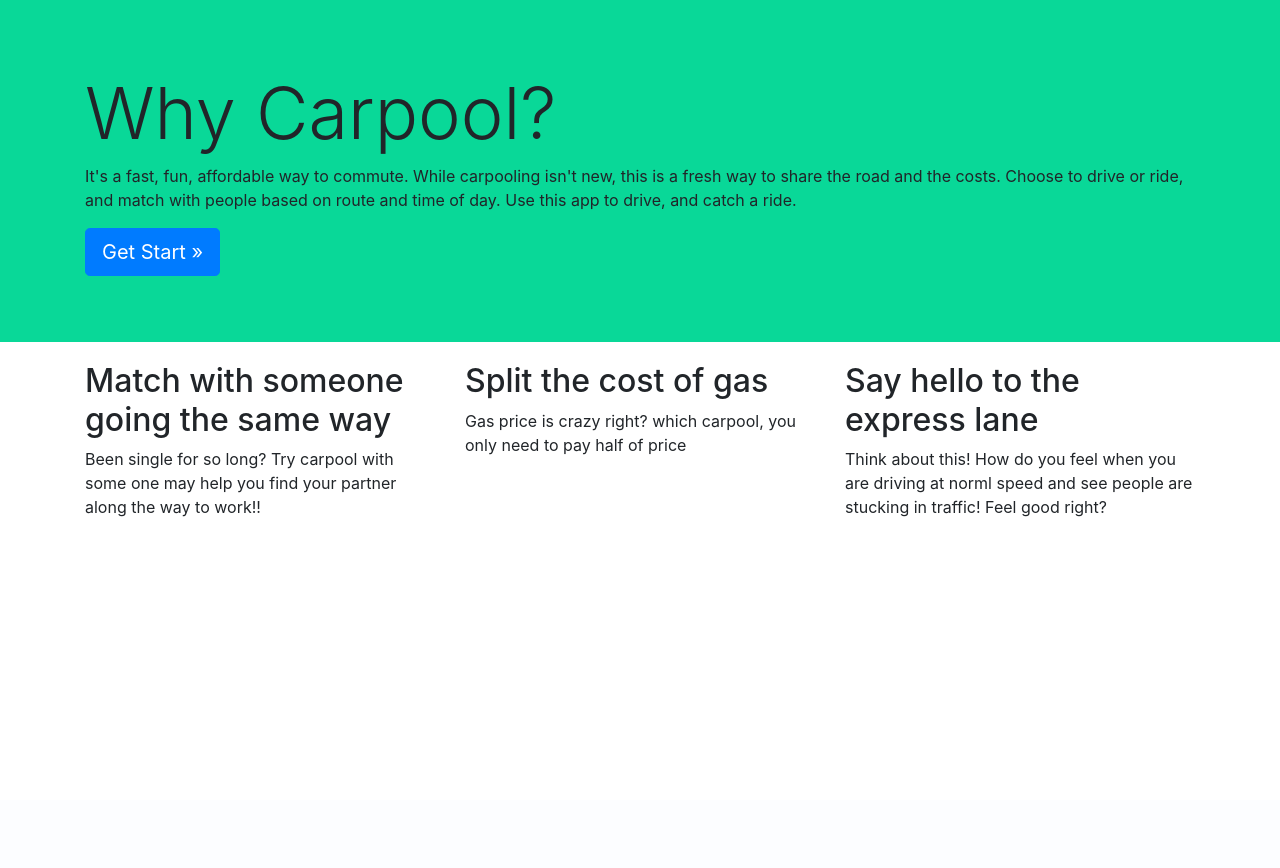
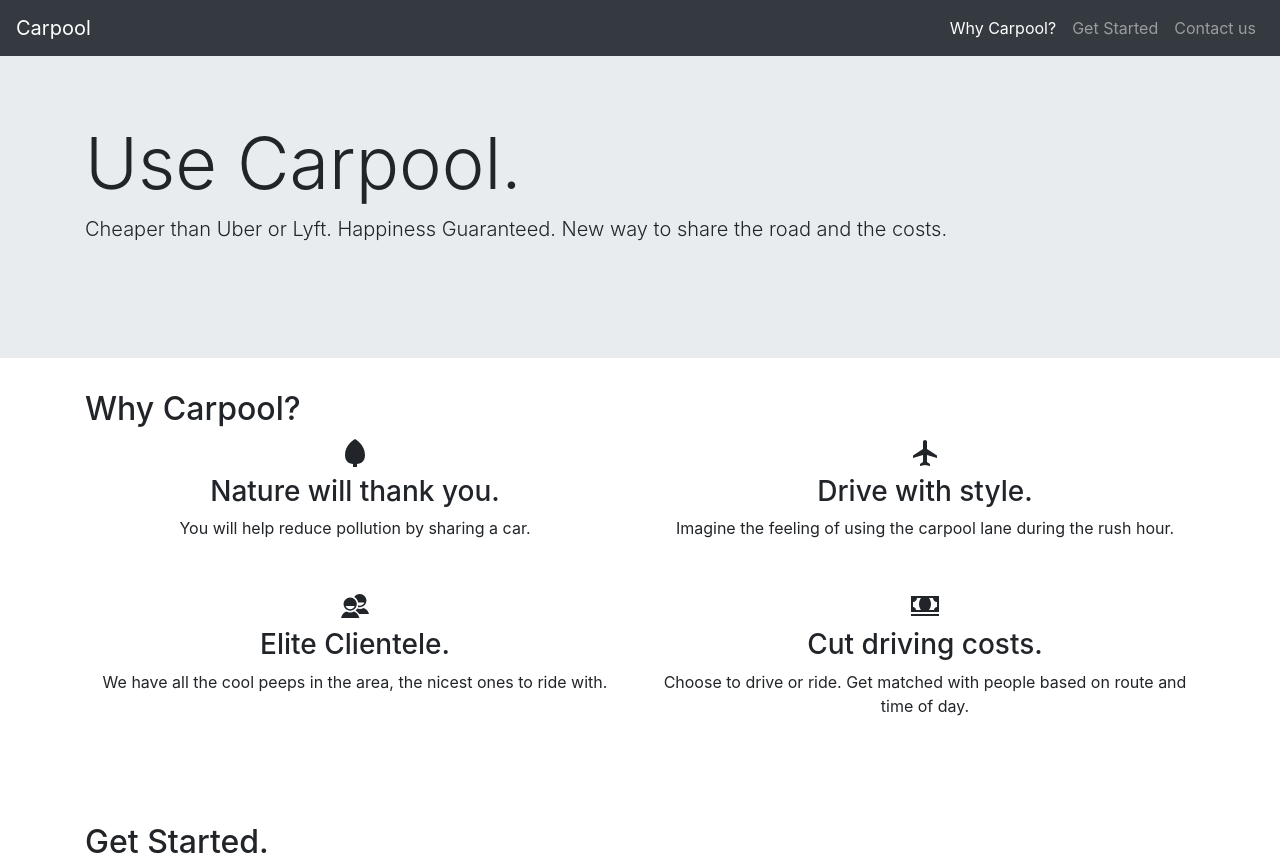
Before and after one commit to geniedavalos/carpool, a Django app: page / in a window 1280 px wide. Shown: the top 868 px of the page. Before the commit the page ends 517 px from the top, so only its background shows below. Run offline with Django 3.2, Linux system fonts and the light colour scheme; parts of the project's set-up code (start-up, migrations or seed data) failed here and were passed over; some libraries are stand-ins or nearby versions.

Commit message:
Update introduction.html.

```diff
--- a/carpool/apps/one_app/templates/one_app/introduction.html
+++ b/carpool/apps/one_app/templates/one_app/introduction.html
@@ -1,40 +1,179 @@
 <!DOCTYPE html>
 <html lang="en">
+
 <head>
   <meta charset="UTF-8">
-    <title>Introduction</title>
+  <meta name="viewport" content="width=device-width, initial-scale=1.0">
+  <meta http-equiv="X-UA-Compatible" content="ie=edge">
+  <title>Carpool</title>
   {% load static %}
-      <link rel="stylesheet" href="{% static 'one_app/css/introduction.css' %}">
   <link rel="stylesheet" href="https://stackpath.bootstrapcdn.com/bootstrap/4.3.1/css/bootstrap.min.css" integrity="sha384-ggOyR0iXCbMQv3Xipma34MD+dH/1fQ784/j6cY/iJTQUOhcWr7x9JvoRxT2MZw1T" crossorigin="anonymous">
+  <link href="https://unpkg.com/ionicons@4.5.10-0/dist/css/ionicons.min.css" rel="stylesheet">
+  <style>
+  p {
+    margin-block-end: 50px;
+  }
+
+  section {
+    display: block;
+    text-align: center;
+    margin-bottom: 5%;
+  }
+
+  .title {
+    text-align: left;
+  }
+
+  img {
+    width: 100%;
+  }
+
+  #footer {
+    display: block;
+    text-align: center;
+    background-color: #28a745;
+    color: white;
+    padding: 4.5%;
+  }
+
+  #footer a {
+    color: white;
+    text-decoration: none;
+}
+  </style>
 </head>
+
 <body>
-    <main role="main">
-        <div class="jumbotron1" class="jumbotron" >
+  <nav class="navbar navbar-dark navbar-expand-lg bg-dark">
+    <a class="navbar-brand" href="#">Carpool</a>
+    <button class="navbar-toggler" type="button" data-toggle="collapse" data-target="#navbarNav" aria-controls="navbarNav" aria-expanded="false" aria-label="Toggle navigation">
+      <span class="navbar-toggler-icon"></span>
+    </button>
+    <div class="collapse navbar-collapse" id="navbarNav">
+      <ul class="navbar-nav ml-auto">
+        <li class="nav-item active">
+          <a class="nav-link" href="#why">Why Carpool?</a>
+        </li>
+        <li class="nav-item">
+          <a class="nav-link" href="#start">Get Started</a>
+        </li>
+        <li class="nav-item">
+          <a class="nav-link" href="#contact">Contact us</a>
+        </li>
+      </ul>
+    </div>
+  </nav>
+
+  <div class="jumbotron jumbotron-fluid">
     <div class="container">
-                <h1 class="display-3">Why Carpool?</h1>
-                <p>It's a fast, fun, affordable way to commute. While carpooling isn't new, this is a fresh way to share the road and the costs. Choose to drive or ride, and match with people based on route and time of day. Use this app to drive, and catch a ride.</p>
-                <p><a class="btn btn-primary btn-lg" href="/login_registration" role="button">Get Start »</a></p>
+      <h1 class="display-3">Use Carpool.</h1>
+      <p class="lead">Cheaper than Uber or Lyft. Happiness Guaranteed. New way to share the road and the costs.<br>
+      </p>
     </div>
   </div>
 
-        <div class="container">
+  <div class="container" id="why">
+    <section class="section" id="features">
+      <h2 class="title">Why Carpool?</h2>
       <div class="row">
-            <div  class="col-md-4">
-                <h2>Match with someone going the same way </h2>
-                <p>Been single for so long? Try carpool with some one may help you find your partner along the way to work!!</p>
-            </div>
-            <div class="col-md-4">
-                <h2>Split the cost of gas</h2>
-                <p>Gas price is crazy right? which carpool, you only need to pay half of price</p>
-            </div>
-            <div class="col-md-4">
-                <h2>Say hello to the express lane</h2>
-                <p>Think about this! How do you feel when you are driving at norml speed and see people are stucking in traffic! Feel good right?</p>
+
+        <div class="feature-box col-lg-6">
+          <div class="feature-body">
+            <ion-icon name="leaf" size="large" class="leaf"></ion-icon>
+            <h3 class="feature-title">Nature will thank you.</h3>
+            <p class="feature-text"> You will help reduce pollution by sharing a car.</p>
           </div>
         </div>
 
+        <div class="feature-box col-lg-6 ">
+          <div class="feature-body">
+            <ion-icon name="airplane" size="large"></ion-icon>
+            <h3 class="feature-title"> Drive with style.</h3>
+            <p class="feature-text"> Imagine the feeling of using the carpool lane during the rush hour.</p>
+          </div>
         </div>
 
-</main>
+        <div class="feature-box col-lg-6">
+          <div>
+            <ion-icon name="contacts" size="large"></ion-icon>
+          </div>
+          <h3 class="feature-title"> Elite Clientele.</h3>
+          <p class="feature-text">We have all the cool peeps in the area, the nicest ones to ride with.</p>
+        </div>
+
+        <div class="feature-box col-lg-6">
+          <div>
+            <ion-icon name="cash" size="large"></ion-icon>
+            <h3 class="feature-title">Cut driving costs.</h3>
+            <p class="feature-text">Choose to drive or ride. Get matched with people based on route and time of day.</p>
+          </div>
+        </div>
+      </div>
+    </section>
+
+    <section class="section" id="start">
+      <h2 class="title">Get Started.</h2>
+      <div class="row">
+        <div class="card col-lg-6">
+          <img src="{% static 'one_app/images/driver.jpg' %}" class="card-img-top" alt="driver">
+          <!-- Photo by Austin Neill on Unsplash -->
+          <div class="card-body">
+            <h5 class="card-title">Driver</h5>
+            <a href="/login_registration" class="btn btn-success btn-lg btn-block" role="button" aria-pressed="true">Sign Up to Drive</a>
+          </div>
+        </div>
+
+        <div class="card col-lg-6">
+          <img src="{% static 'one_app/images/rider.jpg' %}" class="card-img-top" alt="rider">
+          <!-- Photo by Holly Mandarich on Unsplash -->
+          <div class="card-body">
+            <h5 class="card-title">Rider</h5>
+            <a href="/login_registration" class="btn btn-success btn-lg btn-block" role="button" aria-pressed="true">Sign Up to Ride</a>
+          </div>
+        </div>
+      </div>
+    </section>
+
+    <section class="section" id="contact">
+      <div class="container-fluid">
+        <h3 class="title">Contact us.</h3>
+        <div class="row">
+          <div class="col-lg-6">
+            <ion-icon name="phone-portrait" size="large"></ion-icon>
+            <h4>Get help in the app</h4>
+            <p>Feel free to ask us anything via our app.</p>
+          </div>
+          <div class="col-lg-6">
+            <ion-icon name="logo-twitter" size="large"></ion-icon>
+            <h4>Follow us on Twitter</h4>
+            <p>Tweet us with any questions you have. #helpMeCarpool</p>
+          </div>
+        </div>
+      </div>
+    </section>
+  </div>
+
+  <div class="section" id="footer">
+    <div class="container-fluid">
+      <p>
+        <a href="#">
+          <ion-icon name="logo-twitter" size="large"></ion-icon>
+        </a>
+        <a href="#">
+          <ion-icon name="logo-instagram" size="large"></ion-icon>
+        </a>
+        <a href="#">
+          <ion-icon name="logo-facebook" size="large"></ion-icon>
+        </a>
+      </p>
+      <p>© Copyright 2019 Carpool</p>
+    </div>
+  </div>
+
+  <script src="https://unpkg.com/ionicons@4.5.10-0/dist/ionicons.js"></script>
+  <script src="https://code.jquery.com/jquery-3.3.1.slim.min.js" integrity="sha384-q8i/X+965DzO0rT7abK41JStQIAqVgRVzpbzo5smXKp4YfRvH+8abtTE1Pi6jizo" crossorigin="anonymous"></script>
+  <script src="https://cdnjs.cloudflare.com/ajax/libs/popper.js/1.14.7/umd/popper.min.js" integrity="sha384-UO2eT0CpHqdSJQ6hJty5KVphtPhzWj9WO1clHTMGa3JDZwrnQq4sF86dIHNDz0W1" crossorigin="anonymous"></script>
+  <script src="https://stackpath.bootstrapcdn.com/bootstrap/4.3.1/js/bootstrap.min.js" integrity="sha384-JjSmVgyd0p3pXB1rRibZUAYoIIy6OrQ6VrjIEaFf/nJGzIxFDsf4x0xIM+B07jRM" crossorigin="anonymous"></script>
 </body>
+
 </html>
```
Lines whose indentation alone changed are shown as unchanged.
